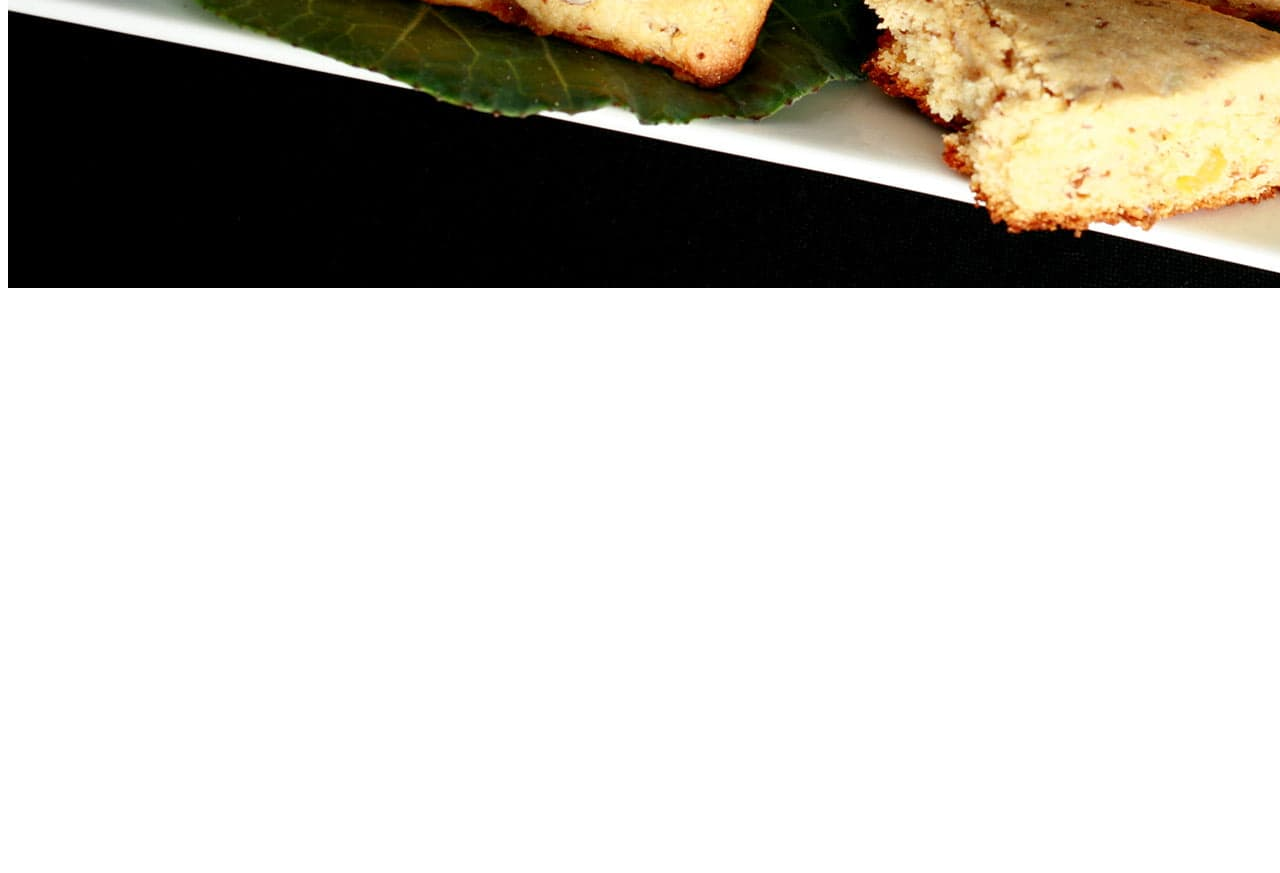
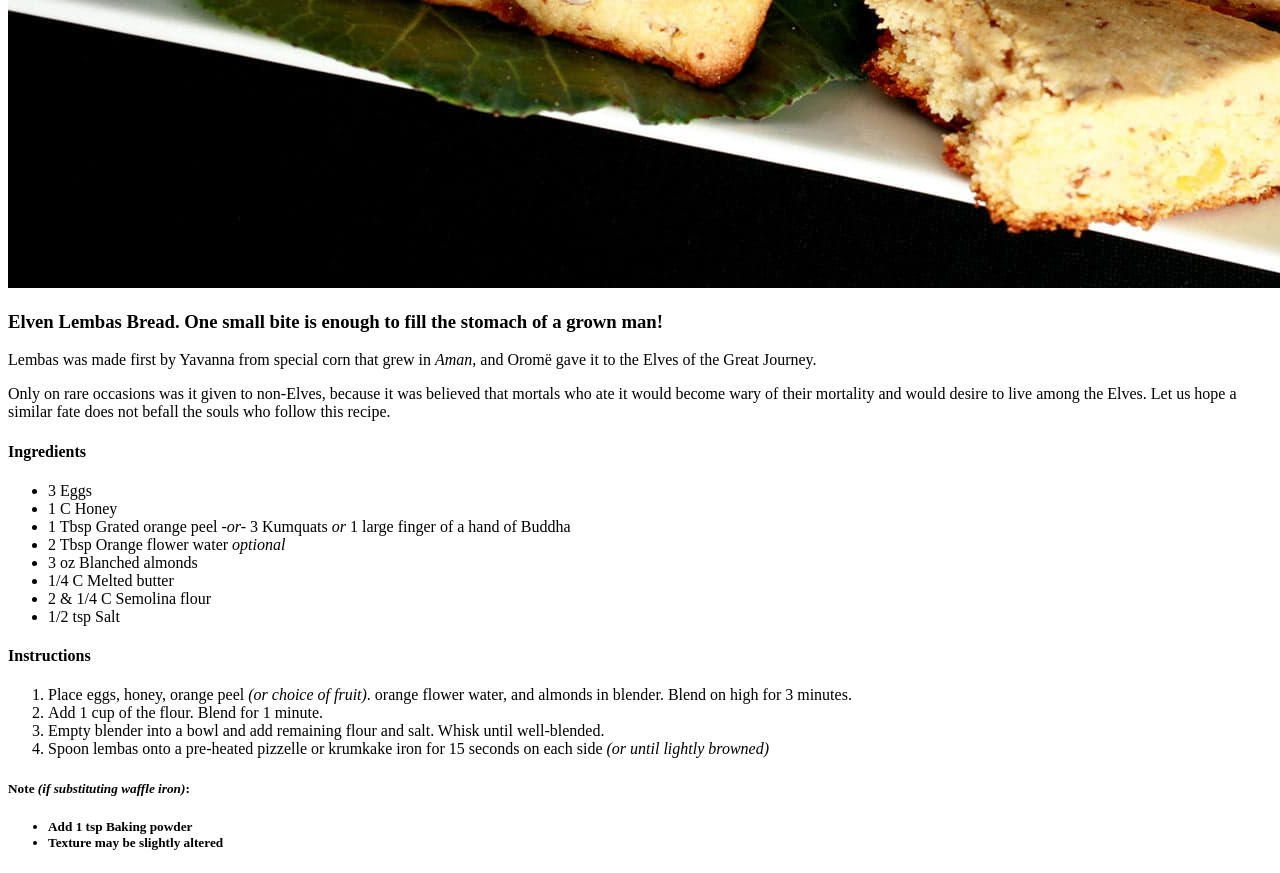
Before and after one commit to bhausmann24/odin-recipes, a plain HTML site: page recipes/lembas_bread.html in a window 1280 px wide. Shown: the part 992-1865 px from the top of the page. Before the commit the page ends 1292 px from the top, so only its background shows below. Drawn offline with Linux system fonts and the light colour scheme.

Commit message:
Add text to lembas_bread.html

```diff
--- a/recipes/lembas_bread.html
+++ b/recipes/lembas_bread.html
@@ -9,5 +9,31 @@
 <body>
     <h1>Lembas Bread</h1>
     <img src="../images/lembas_bread.jpg" alt="Lembas Bread. It's not half bad.">
+    <h3>Elven Lembas Bread. One small bite is enough to fill the stomach of a grown man!</h3>
+    <p>Lembas was made first by Yavanna from special corn that grew in <em>Aman</em>, and Oromë gave it to the Elves of the Great Journey.</p>
+    <p>Only on rare occasions was it given to non-Elves, because it was believed that mortals who ate it would become wary of their mortality and would desire to live among the Elves. Let us hope a similar fate does not befall the souls who follow this recipe.</p>
+    <h4>Ingredients</h4>
+        <ul>
+            <li>3 Eggs</li>
+            <li>1 C Honey</li>
+            <li>1 Tbsp Grated orange peel <em>-or-</em> 3 Kumquats <em>or</em> 1 large finger of a hand of Buddha</li>
+            <li>2 Tbsp Orange flower water <em>optional</em></li>
+            <li>3 oz Blanched almonds</li>
+            <li>1/4 C Melted butter</li>
+            <li>2 & 1/4 C Semolina flour</li>
+            <li>1/2 tsp Salt</li>
+        </ul>
+    <h4>Instructions</h4>
+        <ol>
+            <li>Place eggs, honey, orange peel <em>(or choice of fruit)</em>. orange flower water, and almonds in blender. Blend on high for 3 minutes.</li>
+            <li>Add 1 cup of the flour. Blend for 1 minute.</li>
+            <li>Empty blender into a bowl and add remaining flour and salt. Whisk until well-blended.</li>
+            <li>Spoon lembas onto a pre-heated pizzelle or krumkake iron for 15 seconds on each side <em>(or until lightly browned)</em></li>
+        </ol>
+        <h5>Note <em>(if substituting waffle iron)</em>:<h5>
+            <ul>
+                <li>Add 1 tsp Baking powder</li>
+                <li>Texture may be slightly altered</li>
+            </ul>
 </body>
 </html>
```
